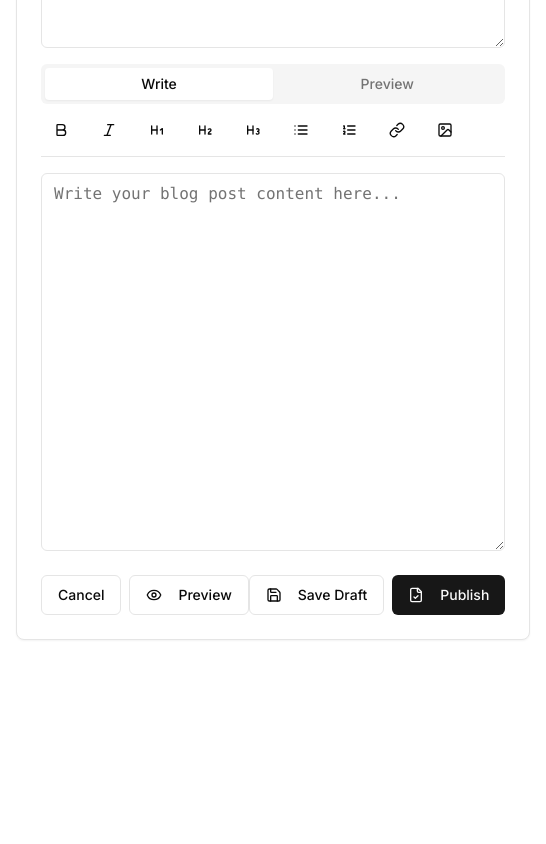
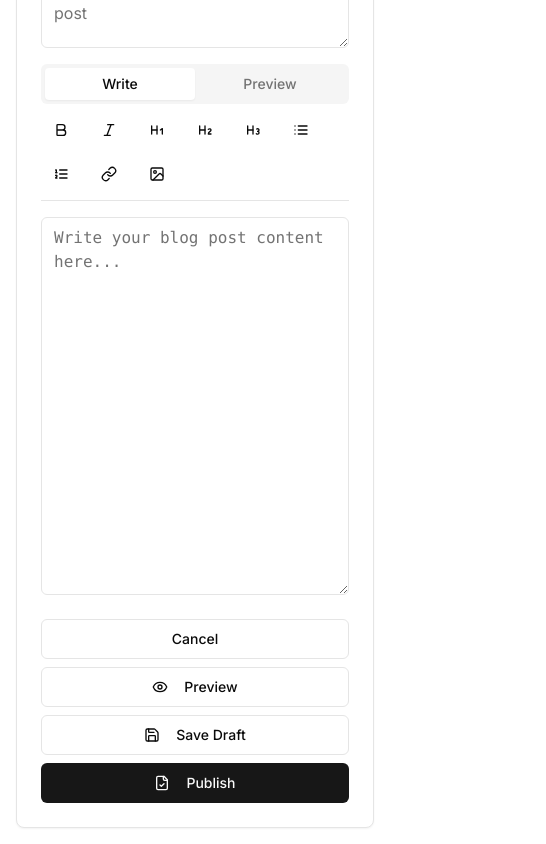
Before and after one commit to ronaldpoi/item-00102-blog-platform, a Next.js app: page /create in a window 390 px wide. Shown: the part 665-1509 px from the top of the page, 546 px wide, since content can reach past the window. Before the commit the page ends 1321 px from the top, so only its background shows below. Built offline with nearby package versions, Linux system fonts and the light colour scheme.

Commit message:
Styling action buttons on card footer

```diff
--- a/components/blog-editor.tsx
+++ b/components/blog-editor.tsx
@@ -457,8 +457,8 @@ export function BlogEditor({ blogPost }: BlogEditorProps) {
             </Tabs>
           </div>
         </CardContent>
-        <CardFooter className="flex justify-between">
-          <div className="flex gap-2">
+        <CardFooter className="flex flex-col items-start sm:flex-row justify-between items-stretch gap-2">
+          <div className="flex flex-col sm:flex-row gap-2">
             <Button variant="outline" onClick={() => router.push("/")} disabled={isSaving}>
               Cancel
             </Button>
@@ -467,7 +467,7 @@ export function BlogEditor({ blogPost }: BlogEditorProps) {
               Preview
             </Button>
           </div>
-          <div className="flex gap-2">
+          <div className="flex flex-col sm:flex-row gap-2">
             <Button variant="outline" onClick={() => handleSaveBlog(false)} disabled={isSaving}>
               <Save className="mr-2 h-4 w-4" />
               Save Draft
```
